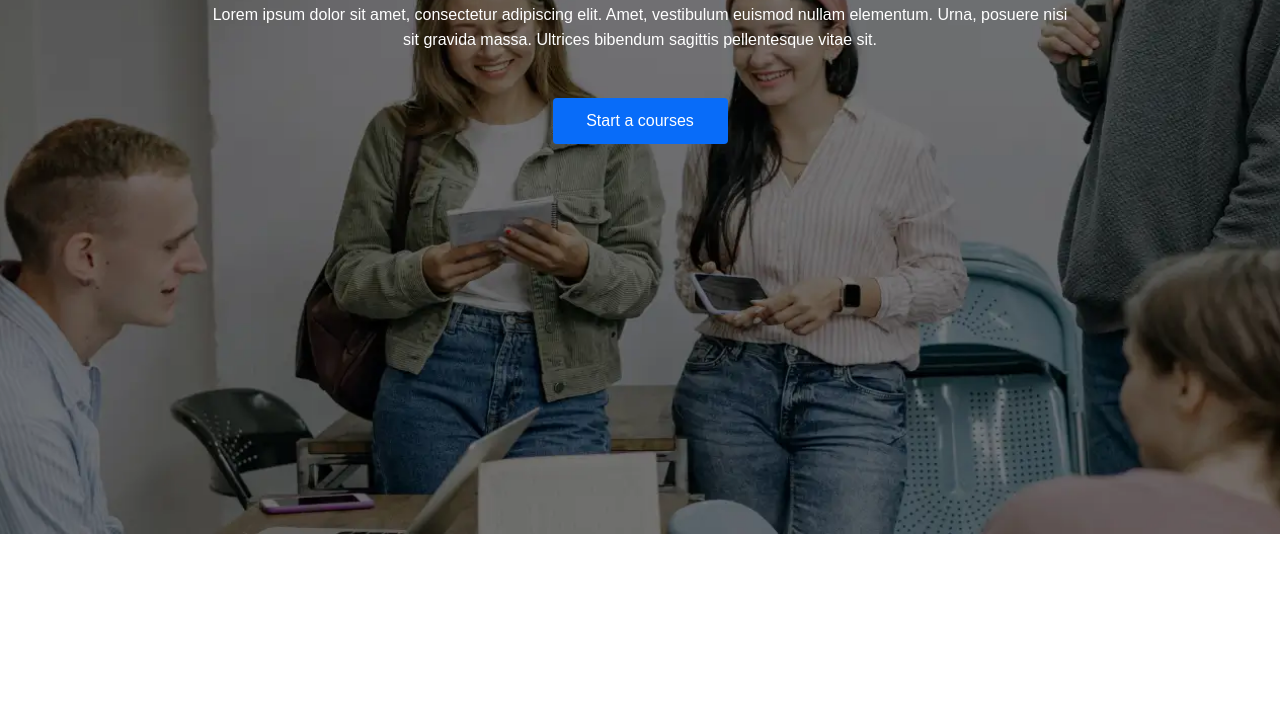
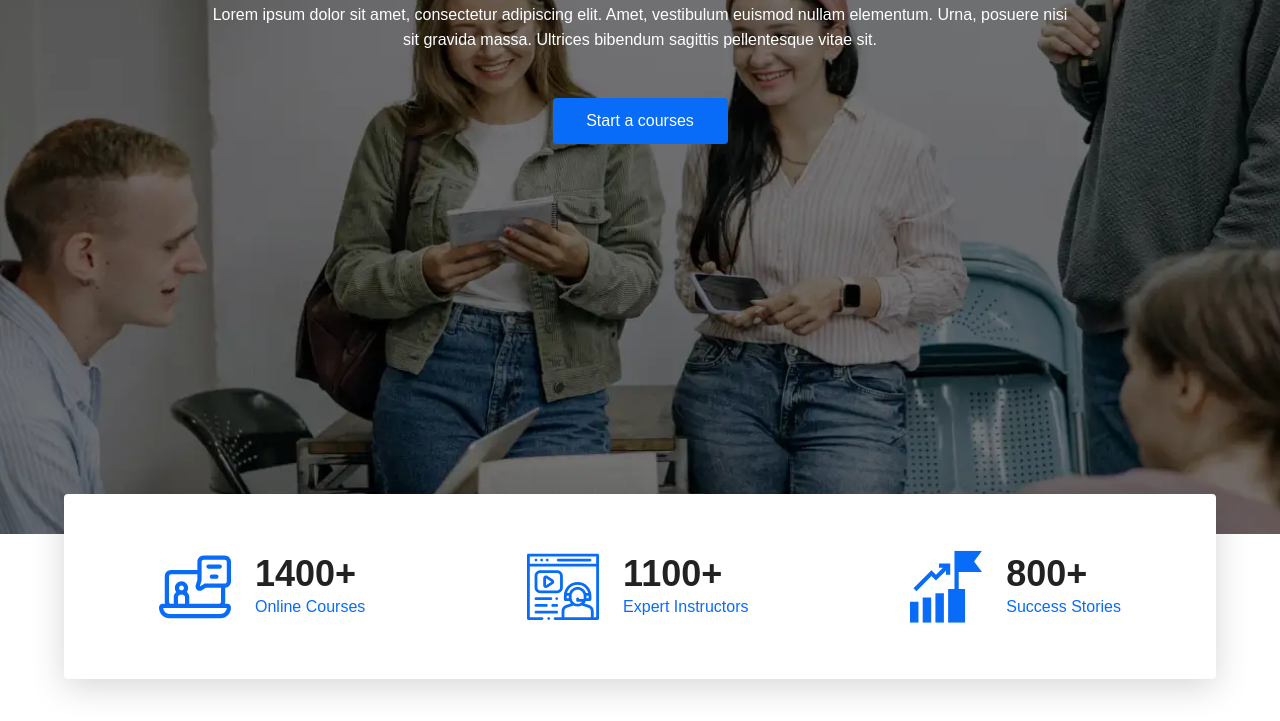
Before and after one commit to bakyt-html/front-1-month, a plain HTML site: page index.html in a window 1280 px wide. Shown: the part 266-987 px from the top of the page. Before the commit the page ends 944 px from the top, so only its background shows below. Drawn offline with nearby package versions, Linux system fonts and the light colour scheme; files that its build step writes are made by us from their sources; a web font is replaced by a local one.

Commit message:
done block info

```diff
--- a/index.html
+++ b/index.html
@@ -32,11 +32,27 @@
         </div>
         <div class="info">
             <div class="container">
-                <div class="info__item">
-                    <img src="" alt="">
-                    <div class="info__item-symbol">
-                        <span></span>
-                        <p></p>
+                <div class="info__inner">
+                    <div class="info__item">
+                        <img src="images/icon-user.svg" alt="icon-user">
+                        <div class="info__item-symbol">
+                            <span>1400+</span>
+                            <p>Online Courses</p>
+                        </div>
+                    </div>
+                    <div class="info__item">
+                        <img src="images/icon-instructor.svg" alt="icon-instructor">
+                        <div class="info__item-symbol">
+                            <span>1100+</span>
+                            <p>Expert Instructors</p>
+                        </div>
+                    </div>
+                    <div class="info__item">
+                        <img src="images/icon-success.svg" alt="icon-success">
+                        <div class="info__item-symbol">
+                            <span>800+</span>
+                            <p>Success Stories</p>
+                        </div>
                     </div>
                 </div>
             </div>
--- a/scss/core.scss
+++ b/scss/core.scss
@@ -1,5 +1,5 @@
 html {
-  font-family: 'Dm Sans', sans-serif;
+  font-family: 'DM Sans', sans-serif;
   font-weight: 400;
   font-size: 14px;
 }
--- a/scss/style.scss
+++ b/scss/style.scss
@@ -33,3 +33,33 @@
     justify-content: center;
   }
 }
+
+.info {
+  margin-top: -40px;
+
+  .info__inner {
+  display: flex;
+  background-color: #fff;
+  padding: 56px 95px;
+  justify-content: space-between;
+  border-radius: 4px;
+  box-shadow: 0px 8px 35px rgba(0, 0, 0, .16);
+  }
+  .info__item {
+    display: flex;
+    gap: 24px;
+    justify-content: space-between;
+    align-items: center;
+  }
+  span {
+    font-weight: bold;
+    font-size: 36px;
+    color: #222222;
+  }
+  p {
+    font-size: 16px;
+    line-height: 155%;
+    color: #086cf9;
+  }
+
+}
```
Also changed, not shown: 1 other file.
